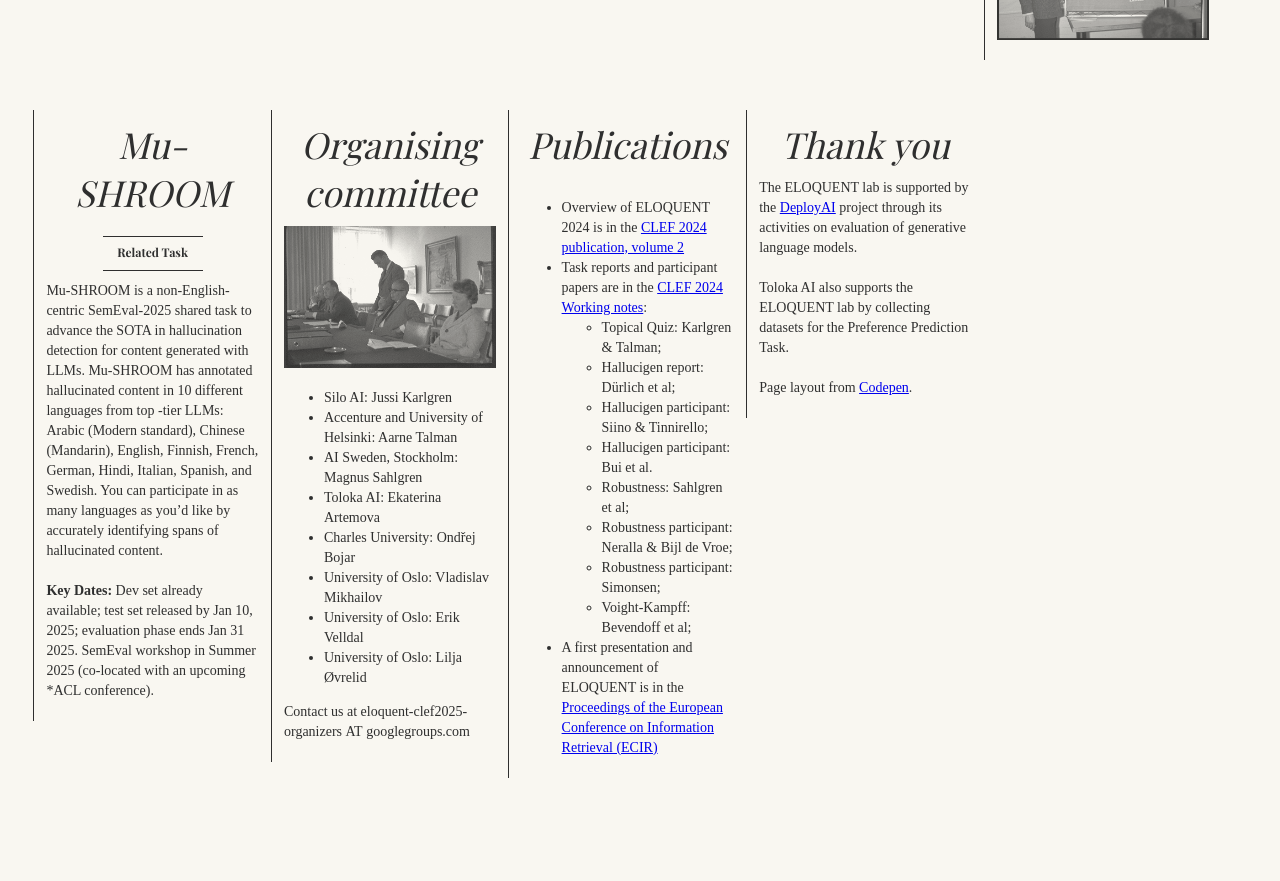
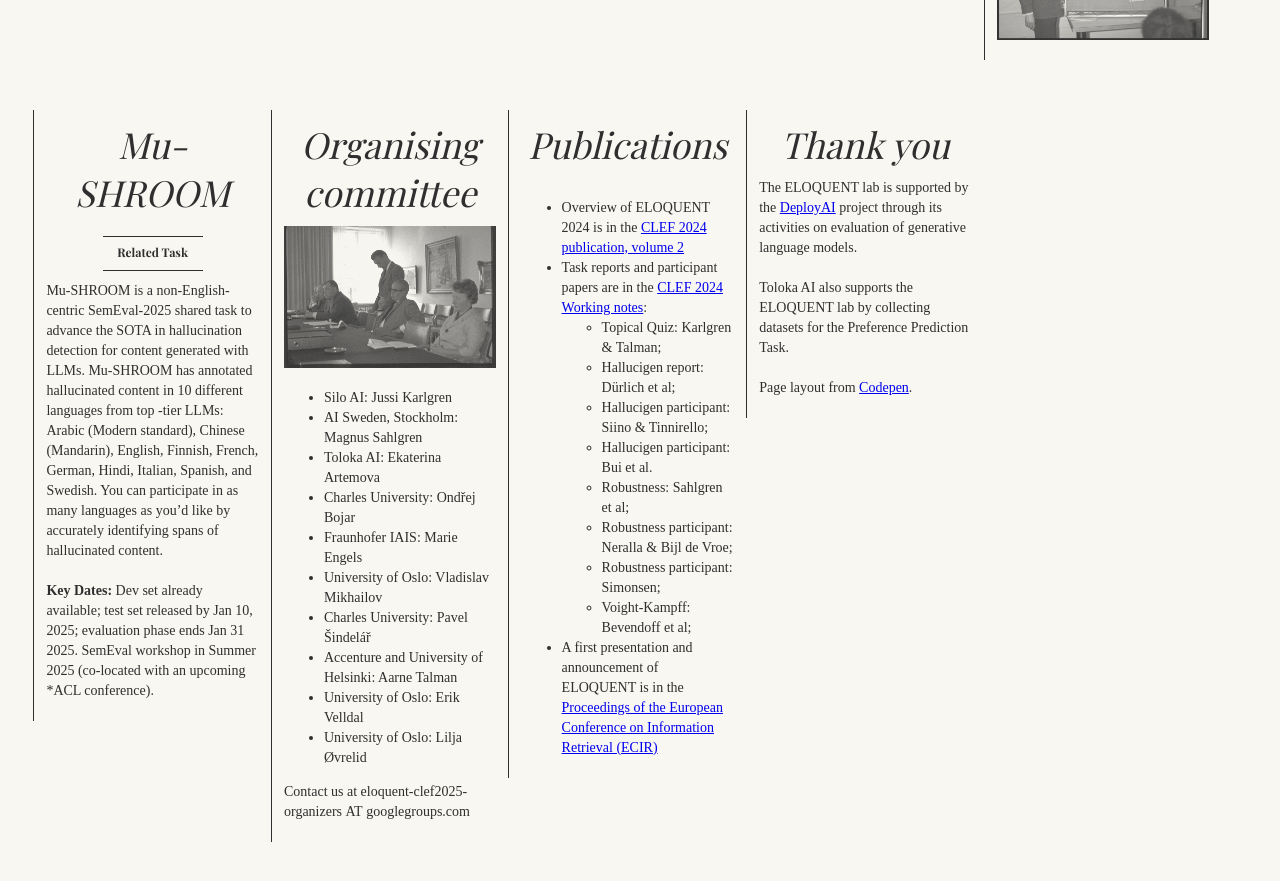
Before and after one commit to eloquent-lab/eloquent-lab.github.io, a Jekyll site: the page eloquent2025.html, which Jekyll copies as it is, in a window 1280 px wide and 900 px high, scrolled down 1981 px. Shown: the top 881 px of the window. Built offline with Jekyll 4.4.1, drawn with Linux system fonts in a browser that asks for light colours; some web fonts are replaced; before the commit the page ends 2817 px from its top, so only the background shows below that.

Commit message:
added Pavel and Marie

```diff
--- a/eloquent2025.html
+++ b/eloquent2025.html
@@ -256,13 +256,15 @@ Mu-SHROOM is a non-English-centric SemEval-2025 shared task to advance the SOTA
 	  <p>
 	    <ul>
 	      <li>    Silo AI: Jussi Karlgren</li>
-	      <li>    Accenture and University of Helsinki: Aarne Talman </li>
 <!--	      <li>    University of Helsinki: Timothee Mickus </li>  -->
 	      <li>    AI Sweden, Stockholm: 		  Magnus Sahlgren</li>
 	      <li>Toloka AI: Ekaterina Artemova</li>
 	      <li>Charles University: Ond&rcaron;ej Bojar</li>
+		    <li>Fraunhofer IAIS: Marie Engels</li>
 <!--	      <li>Unversity of Crete: Stergios Chatzikyriakidis</li> -->
 	      <li>University of Oslo: Vladislav Mikhailov</li>
+	      <li>Charles University: Pavel &Scaron;indel&aacute;&rcaron;</li>
+	      <li>    Accenture and University of Helsinki: Aarne Talman </li>
 	      <li>University of Oslo: 	Erik Velldal </li>
 	      <li>University of Oslo: 	Lilja Øvrelid </li>
 	    </ul>
```
